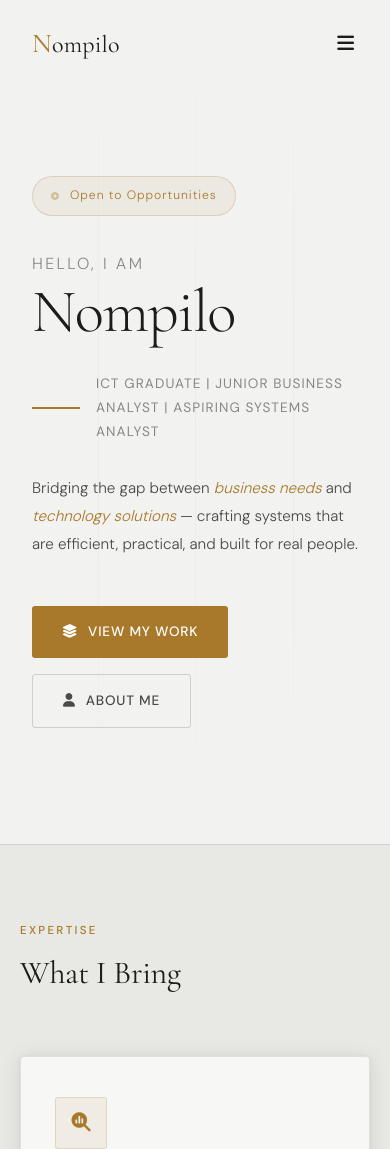
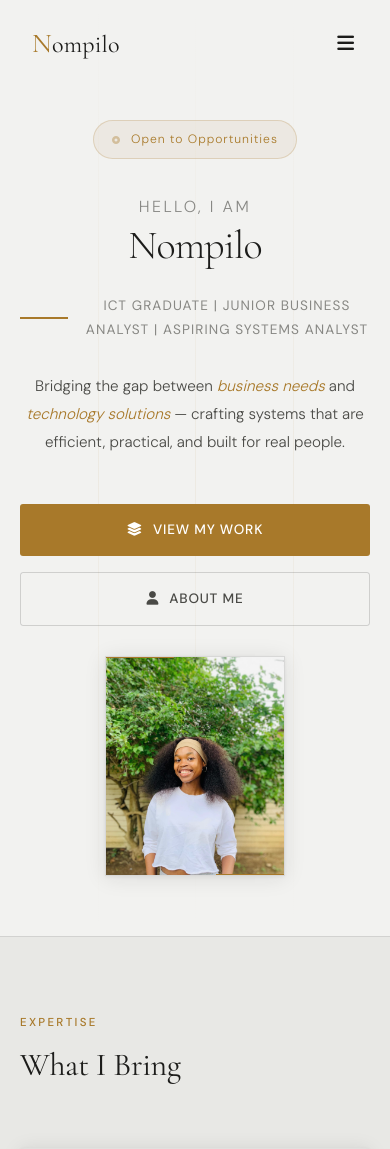
Before and after one commit to prettympilo6/my_portfolio, a Flask app: page / in a window 390 px wide. Shown: the top 1149 px of the page. Run offline with Flask 3, Linux system fonts and the light colour scheme.

Commit message:
fixing links and mobile responsiveness

```diff
--- a/app.py
+++ b/app.py
@@ -63,9 +63,9 @@ portfolio_data = {
     ],
     "contact": {
         "email": "prettynompilo6@gmail.com",
-        "linkedin": "https://www.linkedin.com/in/yourprofile",  # Add your LinkedIn URL
-        "github": "https://github.com/yourusername",  # Add your GitHub username
-        "instagram": "https://instagram.com/yourusername"  # Add your Instagram username
+        "linkedin": "https://www.linkedin.com/in/nompilo-pretty-mbatha-340233261/",  # Add your LinkedIn URL
+        "github": "https://github.com/prettympilo6",  # Add your GitHub username
+        "instagram": "https://www.instagram.com/nompiloprettymbatha/"  # Add your Instagram username
     }
 }
 
--- a/static/home.css
+++ b/static/home.css
@@ -24,13 +24,22 @@
 .line-2 { left: 50%; }
 .line-3 { left: 75%; }
 
-.hero-container {
+.hero-wrapper {
+    display: flex;
+    align-items: center;
+    justify-content: space-between;
+    gap: 60px;
     max-width: var(--container-max);
     margin: 0 auto;
     padding: 0 32px;
     width: 100%;
     position: relative;
     z-index: 2;
+}
+
+.hero-container {
+    flex: 1;
+    max-width: 600px;
 }
 
 .hero-tag {
@@ -67,7 +76,7 @@
 
 .name-primary {
     font-family: var(--font-display);
-    font-size: clamp(3.8rem, 10vw, 8rem);
+    font-size: clamp(3rem, 8vw, 6rem);
     font-weight: 300;
     color: var(--text-primary);
     letter-spacing: -0.02em;
@@ -97,7 +106,6 @@
     font-weight: 300;
     color: var(--text-secondary);
     line-height: 1.85;
-    max-width: 560px;
     margin-bottom: 48px;
     opacity: 0;
     animation: fadeSlideUp 0.9s ease 0.7s forwards;
@@ -121,11 +129,8 @@
 
 /* --- Hero Visual with Profile Photo --- */
 .hero-visual {
-    position: absolute;
-    top: 50%;
-    right: 80px;
-    transform: translateY(-50%);
-    z-index: 1;
+    position: relative;
+    flex-shrink: 0;
     opacity: 0;
     animation: fadeIn 1.2s ease 0.8s forwards;
 }
@@ -208,7 +213,7 @@
 }
 
 .profile-photo.no-image::before {
-    content: 'M';
+    content: 'N';
     font-family: var(--font-display);
     font-size: 10rem;
     font-weight: 300;
@@ -290,14 +295,104 @@
 
 /* --- Responsive --- */
 @media (max-width: 1100px) {
-    .hero-visual { display: none; }
-    .hero-scroll { right: 32px; }
+    .hero-wrapper {
+        flex-direction: column;
+        gap: 40px;
+    }
+
+    .hero-container {
+        max-width: 100%;
+        text-align: center;
+    }
+
+    .hero-tag {
+        display: inline-flex;
+    }
+
+    .hero-actions {
+        justify-content: center;
+    }
+
+    .hero-visual {
+        position: relative;
+        transform: none;
+    }
+
+    .profile-photo-container {
+        width: 240px;
+        height: 290px;
+    }
+
+    /* Hide floating badges on smaller screens */
+    .floating-badge {
+        display: none;
+    }
+
+    .hero-scroll {
+        right: 32px;
+    }
 }
+
 @media (max-width: 768px) {
-    .hero { padding: 120px 0 60px; }
-    .cards-grid { grid-template-columns: 1fr; gap: 16px; }
-    .project-item { gap: 20px; }
-    .project-number { font-size: 2rem; width: 50px; }
-    .cta-container { flex-direction: column; text-align: center; }
-    .hero-scroll { display: none; }
+    .hero {
+        padding: 120px 0 60px;
+        min-height: auto;
+    }
+
+    .hero-wrapper {
+        padding: 0 20px;
+    }
+
+    .profile-photo-container {
+        width: 200px;
+        height: 240px;
+    }
+
+    .name-primary {
+        font-size: clamp(2.5rem, 10vw, 4rem);
+    }
+
+    .cards-grid {
+        grid-template-columns: 1fr;
+        gap: 16px;
+    }
+
+    .project-item {
+        gap: 20px;
+    }
+
+    .project-number {
+        font-size: 2rem;
+        width: 50px;
+    }
+
+    .cta-container {
+        flex-direction: column;
+        text-align: center;
+    }
+
+    .hero-scroll {
+        display: none;
+    }
 }
+
+@media (max-width: 480px) {
+    .hero-wrapper {
+        gap: 30px;
+    }
+
+    .profile-photo-container {
+        width: 180px;
+        height: 220px;
+    }
+
+    .hero-actions {
+        flex-direction: column;
+        width: 100%;
+    }
+
+    .hero-actions .btn {
+        width: 100%;
+        justify-content: center;
+    }
+}
```
